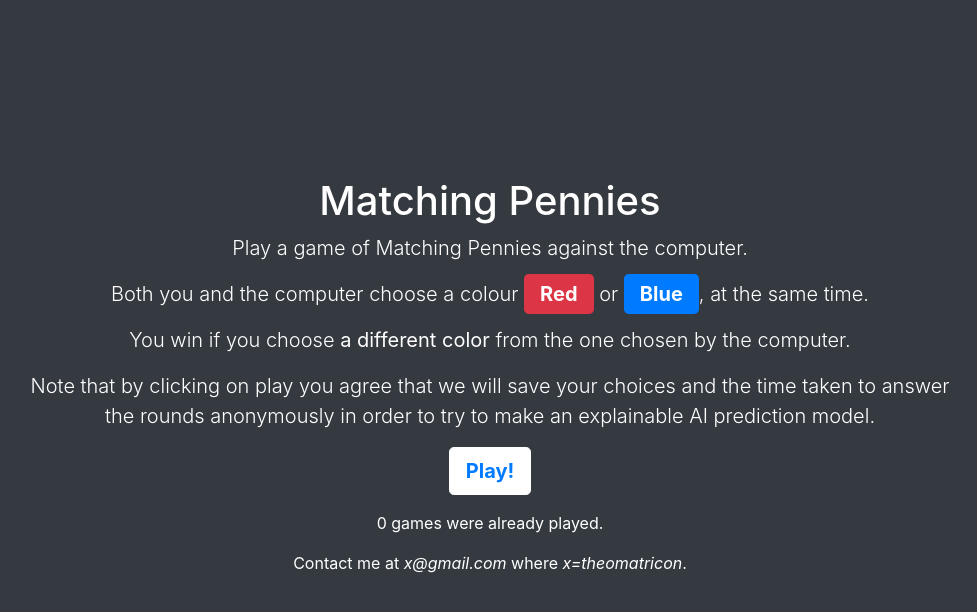
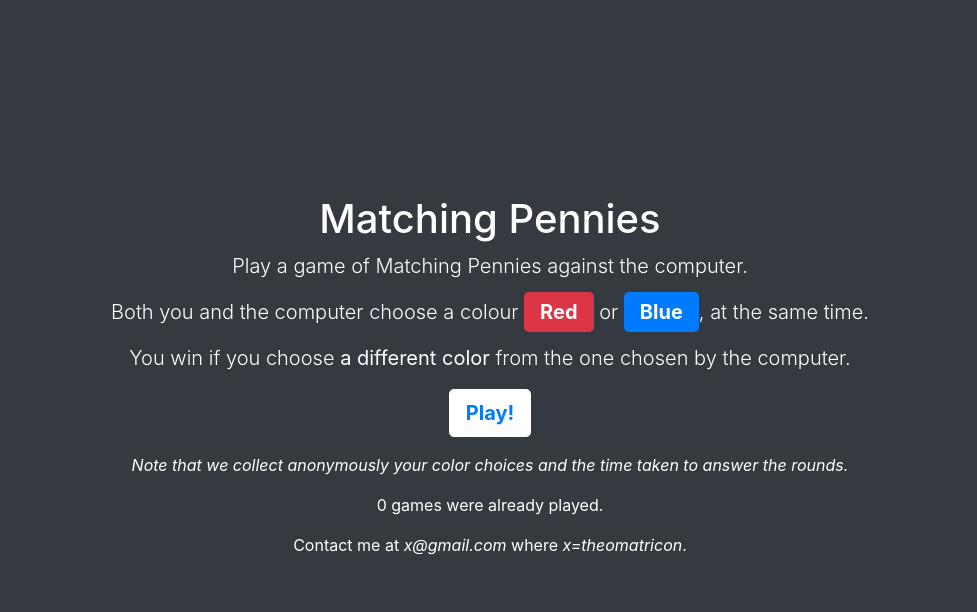
Before and after one commit to Theomat/matching-pennies, a Flask app: page / in a window 1280 px wide. Shown: the top 612 px of the page, without its empty margins (150-1127 px from the left). Run offline with Flask 2, Linux system fonts and the light colour scheme; some libraries are stand-ins or nearby versions.

Commit message:
Improved data collection text

```diff
--- a/server/templates/index.html
+++ b/server/templates/index.html
@@ -27,13 +27,13 @@
             <p class="lead">Both you and the computer choose a colour <a class="btn-danger btn-lg fw-bold">Red</a> or <a
                     class="btn-primary btn-lg fw-bold">Blue</a>, at the same time.</p>
             <p class="lead">You win if you choose <b>a different color</b> from the one chosen by the computer.</p>
-            <p class="lead">Note that by clicking on play you agree that we will save your choices and the time taken to answer
-                the rounds anonymously in order to try to make an explainable AI prediction model.</p>
+
             <p class="lead">
                 <a href="play" class="btn btn-lg fw-bold border-white bg-white">Play!</a>
             </p>
 
             <footer class="mt-auto text-white">
+                <p><i>Note that we collect anonymously your color choices and the time taken to answer the rounds.</i></p>
                 <p>{{games_played}} games were already played.</p>
                 <p>Contact me at <i>x@gmail.com</i> where <i>x=theomatricon</i>.</p>
             </footer>
```
